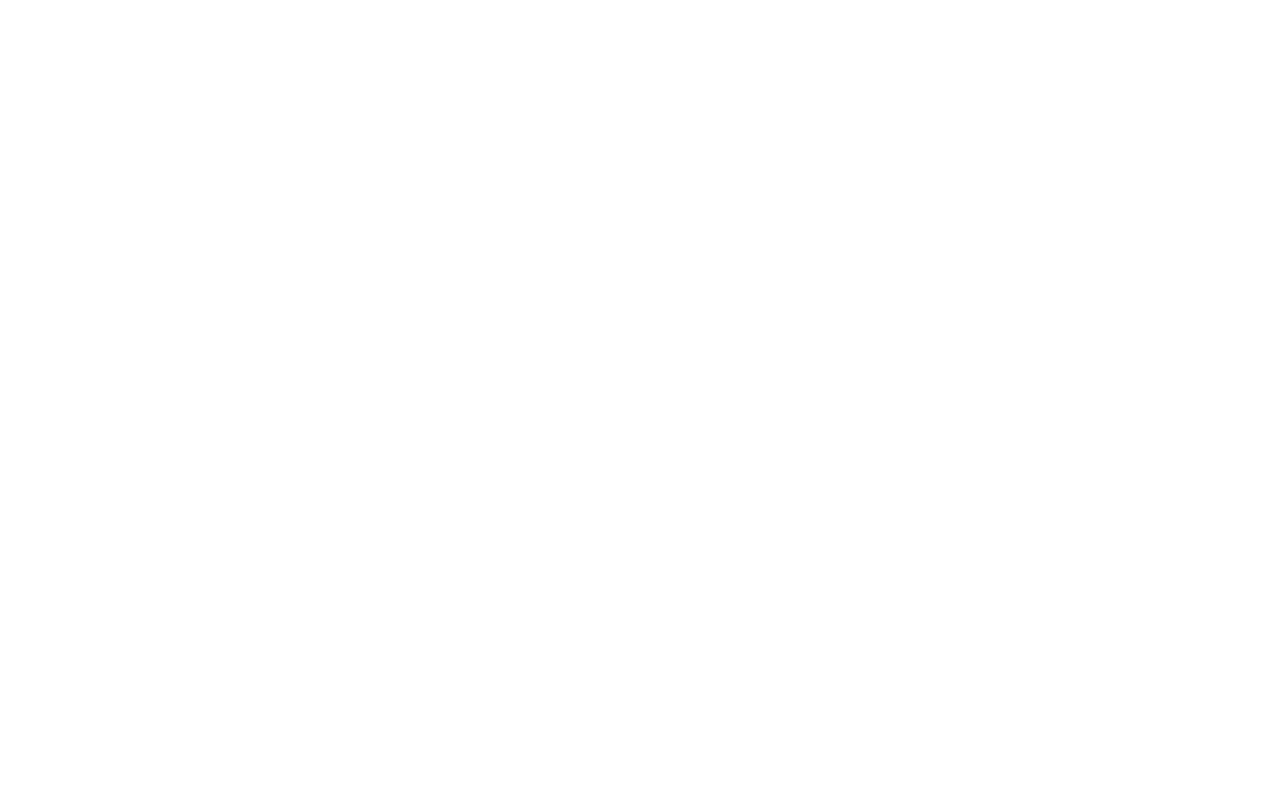
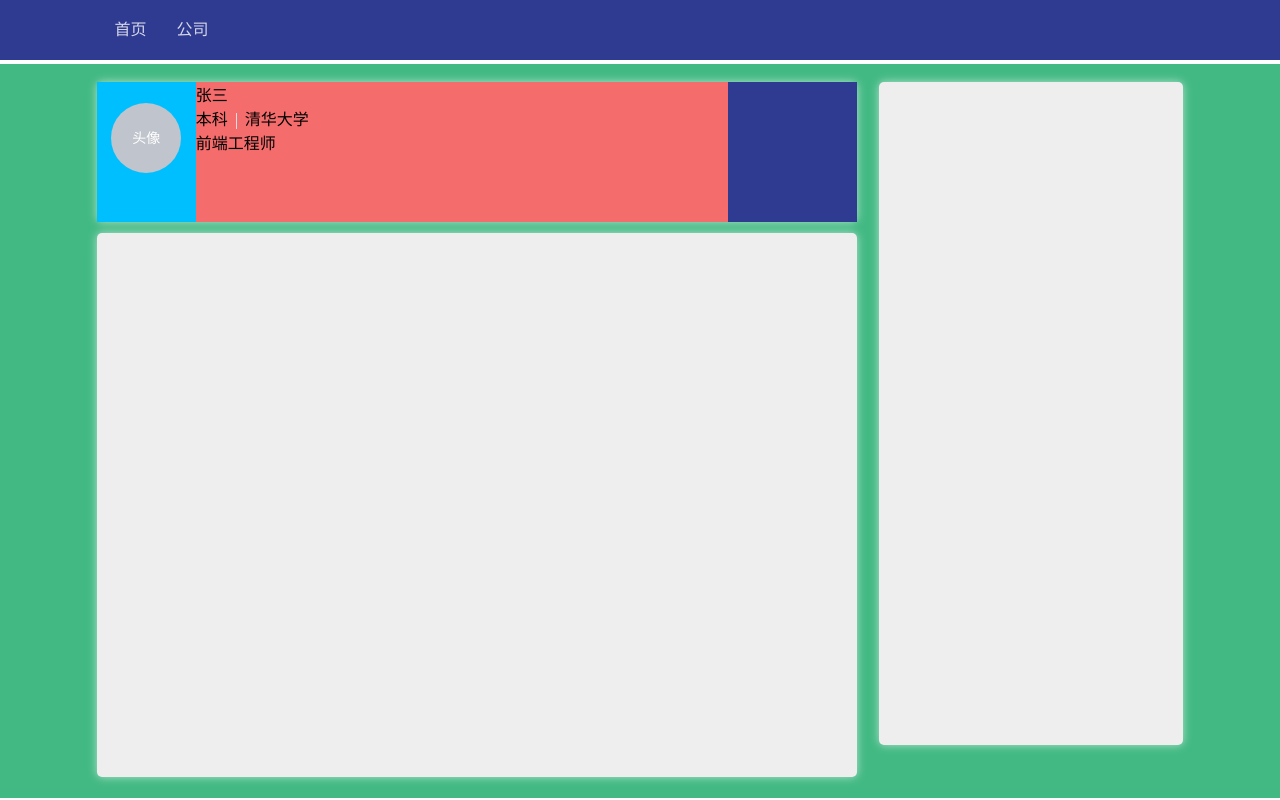
Before and after one commit to 2023-SE-13/24-SP-FrontEnd, a Vue app: page /user in a window 1280 px wide. Built offline with nearby package versions, Linux system fonts and the light colour scheme.

Commit message:
userpage

```diff
--- a/src/router/index.js
+++ b/src/router/index.js
@@ -4,6 +4,7 @@
 import Login from '../views/Login.vue'
 import Company from '../views/Company.vue'
 import HomePage from '@/views/HomePage.vue'
+import User from "@/views/User.vue";
 
 Vue.use(VueRouter)
 
@@ -36,6 +37,11 @@
     path: '/company',
     name:'Company',
     component: Company
+  },
+  {
+    path: '/user',
+    name: 'User',
+    component: User
   }
 ]
 
--- /dev/null
+++ b/src/views/User.vue
@@ -0,0 +1,165 @@
+<template>
+  <div>
+    <div id="nav">
+      <NaviBar></NaviBar>
+    </div>
+    <div id="body">
+      <div id="center" class="background">
+        <div id="main">
+          <div id="infor" class="content">
+            <div id="avatar">
+              <el-avatar :size="70" @error="errorHandler" id="img">头像</el-avatar>
+            </div>
+            <div id="personInfor">
+              <div id="userName">
+                <span>{{ user.name }}</span>
+              </div>
+              <div id="userEdu">
+                <span>{{ user.education }}</span>
+                <el-divider direction="vertical"></el-divider>
+                <span>{{ user.school }}</span>
+              </div>
+              <div id="userDesired">
+                <span>{{ user.desiredPosition }}</span>
+              </div>
+            </div>
+            <div id="edit">
+
+            </div>
+          </div>
+          <div id="resume" class="content"></div>
+          <div id="zone" class="content"></div>
+        </div>
+      </div>
+      <div id="left" class="background">
+      </div>
+      <div id="right" class="background">
+      </div>
+    </div>
+  </div>
+</template>
+
+<script>
+import NaviBar from "@/components/NaviBar.vue";
+export default {
+  name: "User",
+  components: {
+    NaviBar
+  },
+  data() {
+    return {
+      user: {
+        name: "张三",
+        education: "本科",
+        school: "清华大学",
+        desiredPosition: "前端工程师",
+        work: "https://github.com/"
+      }
+    };
+  },
+  methods: {
+    errorHandler() {
+      return true;
+    }
+  }
+}
+</script>
+
+<style scoped>
+  #nav {
+    height: 8vh;
+  }
+  #body {
+    height: 91.8vh;
+    padding: 0 80px;
+  }
+  #center {
+    width: 100%;
+    float: left;
+  }
+  #main {
+    width: 97%;
+    height: 95%;
+    position: relative;
+    top: 2.5%;
+    left: 1.5%;
+  }
+  #infor {
+    width: 70%;
+    height: 20%;
+    margin-right: 2%;
+    margin-bottom: 1%;
+    float: left;
+  }
+  #avatar {
+    width: 13%;
+    height: 100%;
+    background: deepskyblue;
+    display: flex;
+    flex-direction: row;
+    justify-content: center;
+    align-items: center;
+    float: left;
+  }
+  #img {
+    position: relative;
+    bottom: 10%;
+  }
+  #personInfor {
+    width: 70%;
+    height: 100%;
+    background: #F56C6C;
+    float: left;
+    display: flex;
+    flex-direction: column;
+    justify-content: flex-start;
+    align-items: flex-start;
+    color: black;
+  }
+  #userName {
+  }
+  #userEdu {
+  }
+  #userDesired {
+    float: right;
+  }
+  #edit {
+    width: 17%;
+    height: 100%;
+    float: left;
+    background: #2f3a91;
+  }
+  #resume {
+    width: 28%;
+    height: 95%;
+    float: right;
+  }
+  #zone {
+    width: 70%;
+    height: 78%;
+    margin-right: 2%;
+    float: left;
+  }
+  #left {
+    width: 80px;
+    margin-left: -100%;
+    position: relative;
+    left: -80px;
+    float: left;
+  }
+  #right {
+    width: 80px;
+    margin-right: -100%;
+    float: left;
+  }
+  #body .background {
+    height: 91.8vh;
+    float: left;
+    background: #42b983;
+  }
+  #body #main .content {
+    background: #eee;
+    border-radius: 5px;
+    box-shadow: 0 0 10px rgba(255, 255, 255, 0.6);
+  }
+</style>
```
